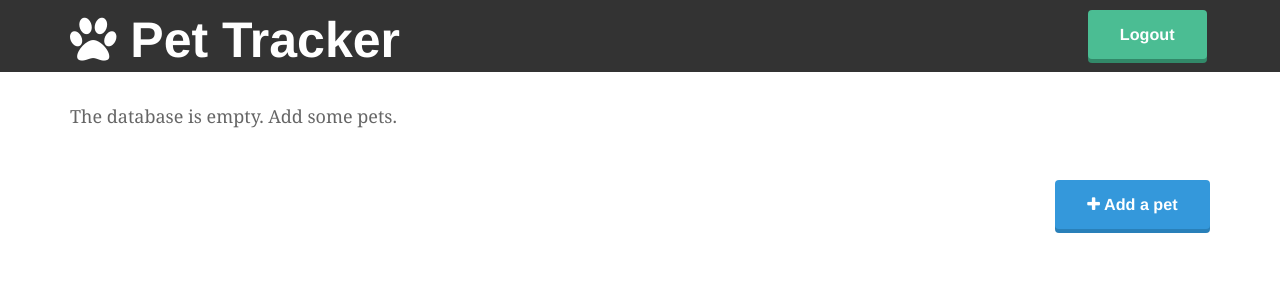
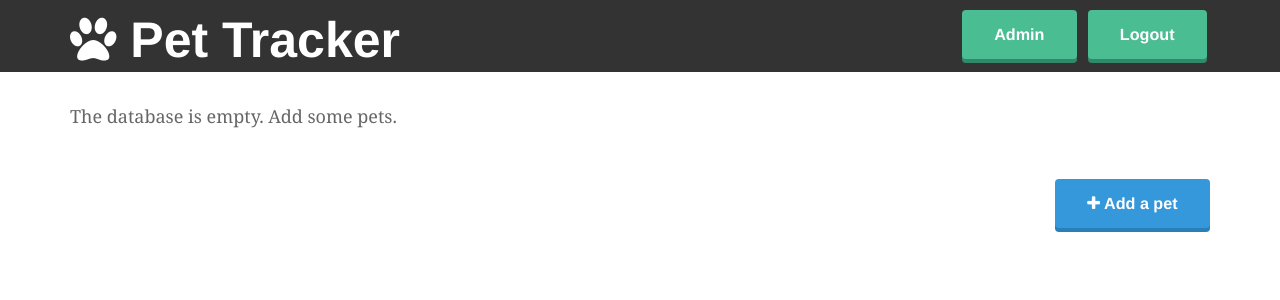
Before and after one commit to ryangallen/pet-tracker, a Django app: page / in a window 1280 px wide. Shown: the top 300 px of the page. Run offline with Django 3.2, Linux system fonts and the light colour scheme; a user stored in the database is signed in; data comes from the database, SQL or seed files in the repository.

Commit message:
ux tweaks

```diff
--- a/animals/static/css/main.css
+++ b/animals/static/css/main.css
@@ -3,8 +3,11 @@ header{
     padding: 10px 0 2px;
 }
 header h1{
+    margin: 0;
+}
+header h1>a, header h1>a:hover, header h1>a:active{
     color: #FFF;
-    margin: 0;
+    text-decoration: none;
 }
 header nav{
     margin-top: -1px;
@@ -42,7 +45,7 @@ li.not-showing{
     border-color: #666666;
 }
 button#add-pet{
-    margin: 1.35em 0;
+    margin: 1.3em 0;
 }
 table#pets th, table#pets td{
     padding: .5rem;
--- a/animals/static/js/templates/pet_details.html
+++ b/animals/static/js/templates/pet_details.html
@@ -33,8 +33,7 @@
                         are sure that's what you want to do, enter
                         <strong>"[[ pet.name ]]"</strong> and click "Delete".
                     </p>
-                    <input type="text" ng-model="deleteVerification"
-                           ng-show="deletingPet" autofocus>
+                    <input type="text" ng-model="deleteVerification" autofocus>
                     <div class="text-right">
                         <button class="button danger" ng-click="deletePet()"
                                 ng-disabled="deleteVerification!=pet.name"
--- a/animals/templates/base.html
+++ b/animals/templates/base.html
@@ -14,11 +14,18 @@
     <header>
         <div class="wrap clearfix">
             <h1 class="left">
-                <i class="fa fa-paw"></i> Pet Tracker
+                <a href="/">
+                    <i class="fa fa-paw"></i> Pet Tracker
+                </a>
             </h1>
             <nav class="right">
+                {% if user.is_superuser %}
+                <a href="{% url 'admin:index' %}" class="button">
+                    Admin
+                </a>
+                {% endif %}
                 {% if user.is_authenticated %}
-                <a href="{% url 'logout' %}" class="button right">
+                <a href="{% url 'logout' %}" class="button">
                     Logout
                 </a>
                 {% endif %}
```
